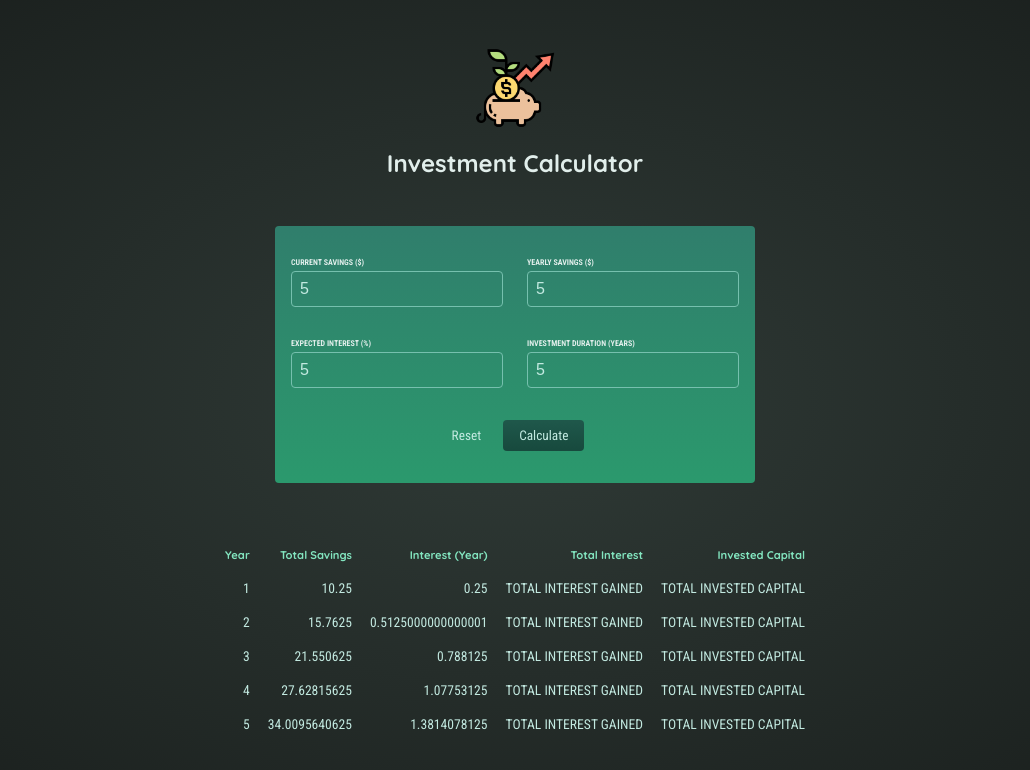
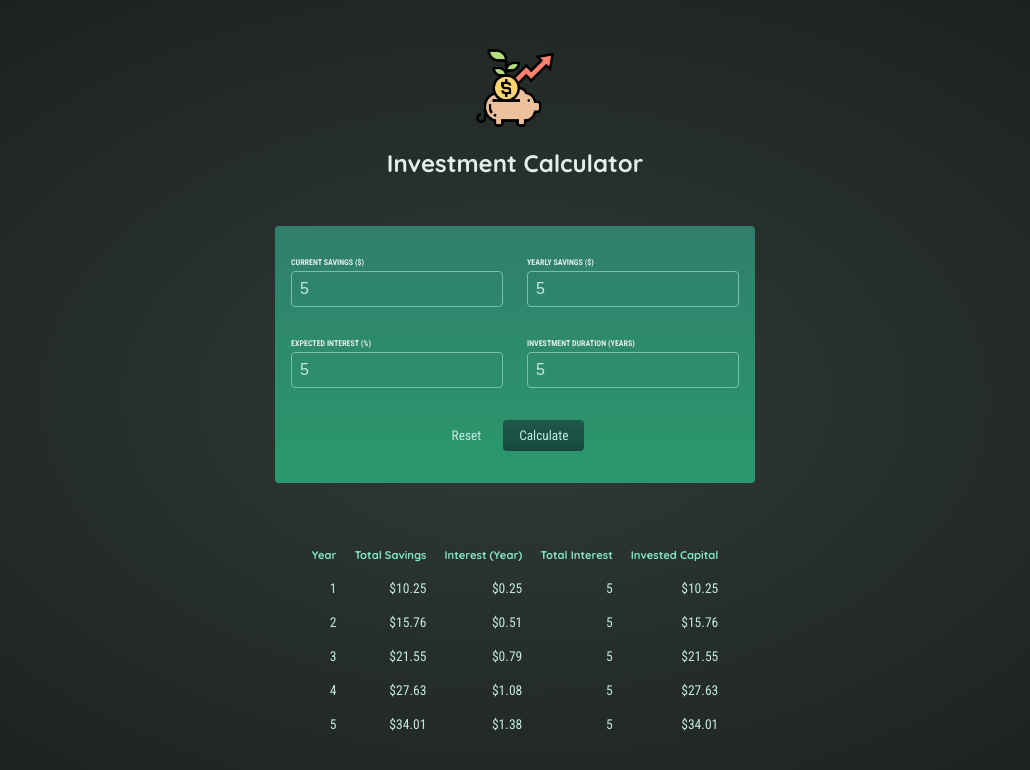
Before and after one commit to LakiDIV/Investment-Calculator-REACT, a React (Create React App) app: page / in a window 1280 px wide. Both pictures are taken after typing "5", "5", "5", "5" into the empty fields and a click on the button "Calculate". Shown: the top 770 px of the page, without its empty margins (125-1155 px from the left). Built offline with nearby package versions, Linux system fonts and the light colour scheme.

Commit message:
NumberFormat

```diff
--- a/src/App.js
+++ b/src/App.js
@@ -16,25 +16,33 @@ function App() {
     const yearlyContribution = +userInput["yearlyContribution"]; // as mentioned: feel free to change the shape...
     const expectedReturn = +userInput["expectedReturn"] / 100;
     const duration = +userInput["duration"];
+    const totalCapital = 0;
+
+    const formatter = new Intl.NumberFormat('en-US', {
+      style: 'currency',
+      currency: 'USD',
+      minimumFractionDigits: 2,
+      maximumFractionDigits: 2,
+    });
 
     // The below code calculates yearly results (total savings, interest etc)
     for (let i = 0; i < duration; i++) {
       const yearlyInterest = currentSavings * expectedReturn;
       currentSavings += yearlyInterest + yearlyContribution;
+      const totalCapital = currentSavings;
       yearlyData.push({
         // feel free to change the shape of the data pushed to the array!
         year: i + 1,
-        yearlyInterest: yearlyInterest,
-        savingsEndOfYear: currentSavings,
+        yearlyInterest: formatter.format(yearlyInterest),
+        savingsEndOfYear: formatter.format(currentSavings),
         yearlyContribution: yearlyContribution,
+        investedCapital: formatter.format(totalCapital),
       });
     }
 
     // do something with yearlyData ...
     setYearlyData(yearlyData);
   };
-
-  console.log(yearlyData);
 
   return (
     <div>
--- a/src/components/ResultTable/ResultTable.js
+++ b/src/components/ResultTable/ResultTable.js
@@ -1,6 +1,7 @@
 import React from "react";
 
 function ResultTable({yearlyData}) {
+
   return (
     <table className="result">
       <thead>
@@ -18,8 +19,8 @@ function ResultTable({yearlyData}) {
             <td>{yearlyValues.year}</td>
             <td>{yearlyValues.savingsEndOfYear}</td>
             <td>{yearlyValues.yearlyInterest}</td>
-            <td>TOTAL INTEREST GAINED</td>
-            <td>TOTAL INVESTED CAPITAL</td>
+            <td>{yearlyValues.yearlyContribution}</td>
+            <td>{yearlyValues.investedCapital}</td>
           </tr>
         ))}
       </tbody>
```
